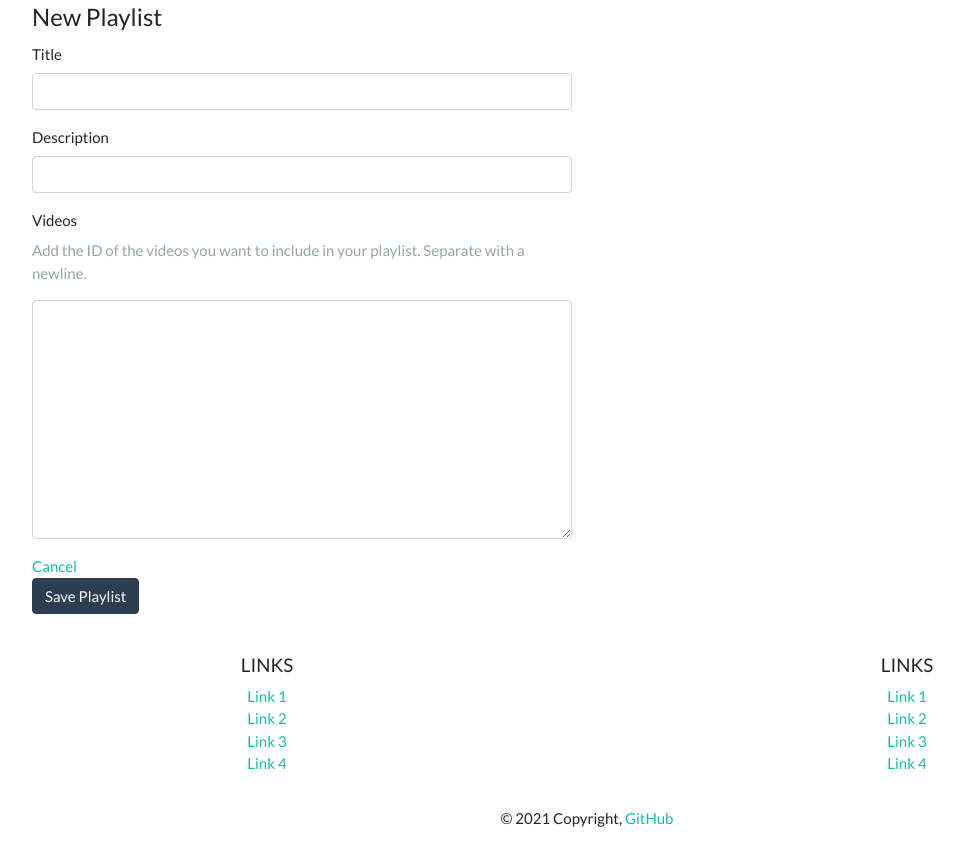
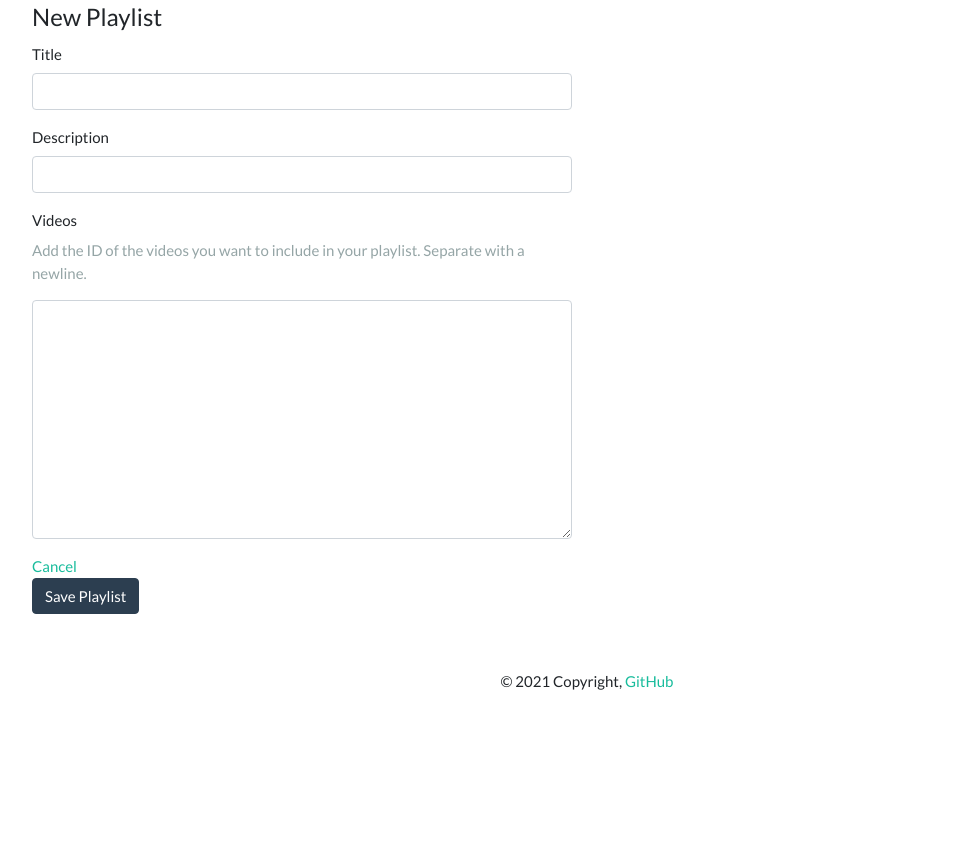
Before and after one commit to stanjdev/Playlistr-Tutorial, a Flask app: page /playlists/new in a window 1280 px wide. Shown: the part 72-917 px from the top of the page, without its empty margins (53-1017 px from the left). After the commit the page ends 762 px from the top, so only its background shows below. Run offline with Flask 2, Linux system fonts and the light colour scheme; some libraries are stand-ins or nearby versions.

Commit message:
added required inputs and removed footer links

```diff
--- a/templates/base.html
+++ b/templates/base.html
@@ -20,29 +20,6 @@
 
   <!-- Footer -->
   <footer class='page-footer font-small blue pt-4'>
-      <div class='container-fluid text-center'>
-          <div class='row'>
-          <hr class='clearfix w-100 d-md-none pb-3'>
-          <div class='col-md-6 mb-md-0 mb-3'>
-              <h5 class='text-uppercase'>Links</h5>
-              <ul class='list-unstyled'>
-                  <li><a href='#!'>Link 1</a></li>
-                  <li><a href='#!'>Link 2</a></li>
-                  <li><a href='#!'>Link 3</a></li>
-                  <li><a href='#!'>Link 4</a></li>
-              </ul>
-          </div>
-          <div class='col-md-6 mb-md-0 mb-3'>
-              <h5 class='text-uppercase'>Links</h5>
-              <ul class='list-unstyled'>
-                  <li><a href='#!'>Link 1</a></li>
-                  <li><a href='#!'>Link 2</a></li>
-                  <li><a href='#!'>Link 3</a></li>
-                  <li><a href='#!'>Link 4</a></li>
-              </ul>
-          </div>
-          </div>
-      </div>
       <div class='footer-copyright text-center py-3'>© 2021 Copyright,
         <a href='#'>GitHub</a>
       </div>
--- a/templates/partials/playlists_form.html
+++ b/templates/partials/playlists_form.html
@@ -5,20 +5,20 @@
   <!-- TITLE -->
   <div class="form-group">
     <label for='playlist-title'>Title</label><br>
-    <input class='form-control' id='playlist-title' type='text' name='title' value='{{ playlist.title }}'/>
+    <input class='form-control' id='playlist-title' type='text' name='title' value='{{ playlist.title }}' required/>
   </div>
 
   <!-- DESCRIPTION -->
   <div class="form-group">
     <label for='description'>Description</label><br>
-    <input class='form-control' id='description' type='text' name='description' value='{{ playlist.description }}' />
+    <input class='form-control' id='description' type='text' name='description' value='{{ playlist.description }}' required/>
   </div>
 
   <!-- VIDEO IDS -->
   <div class="form-group">
     <label for='playlist-video-ids'>Videos</label><br>
     <p class='text-muted'>Add the ID of the videos you want to include in your playlist. Separate with a newline.</p>
-    <textarea class='form-control' id='playlist-video-ids' name='video_ids' rows='10'>{{ "\n".join(playlist.video_ids) }}</textarea>
+    <textarea class='form-control' id='playlist-video-ids' name='video_ids' rows='10' required>{{ "\n".join(playlist.video_ids) }}</textarea>
   </div>
 </fieldset>
 
```
